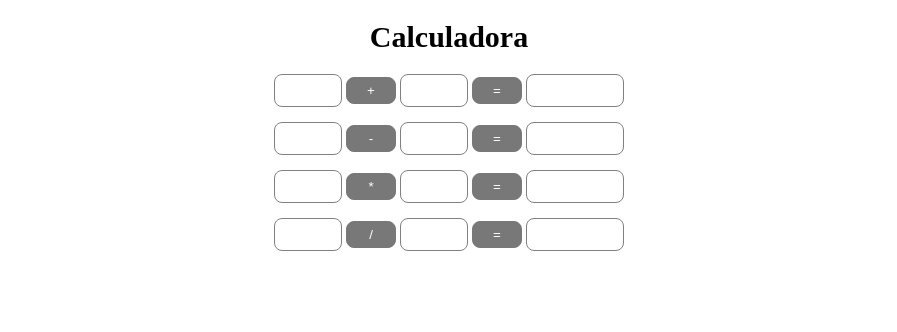
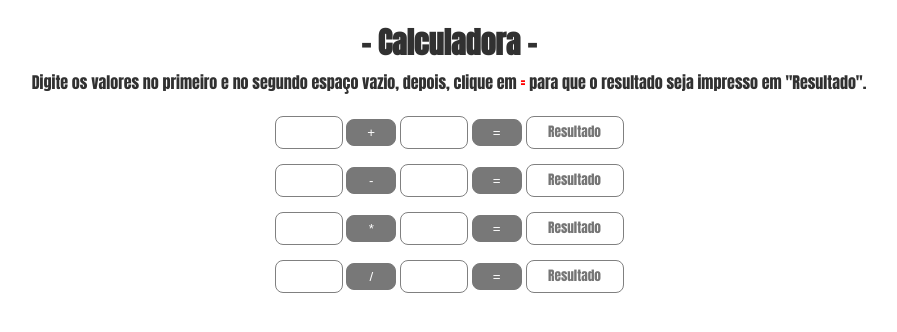
Before and after one commit to StWesleys/Calculadora, a plain HTML site: page index.html in a window 1280 px wide. Shown: the whole page, without its empty margins (191-1088 px from the left). Drawn offline with Linux system fonts and the light colour scheme.

Commit message:
2ª versão

```diff
--- a/assets/css/style.css
+++ b/assets/css/style.css
@@ -1,8 +1,13 @@
+@import url('https://fonts.googleapis.com/css2?family=Anton&display=swap');
+
 *{
     margin: 0;
     padding: 0;
 }
 
+body{
+    font-family: 'Anton', sans-serif;
+}
 header{
     display: flex;
     flex-direction: column;
@@ -10,8 +15,22 @@ header{
 }
 
 h1{
-    margin: 20px;
+    margin: 20px 20px 5px 20px;
     font-size: 30px;
+    color: #313131;
+}
+
+p{
+    margin-bottom: 22px;
+    color: #313131;
+}
+
+span{
+    color: red;
+}
+
+::-webkit-input-placeholder{
+    font-family: 'Anton', sans-serif;
 }
 
 input[type="text"]{
--- a/index.html
+++ b/index.html
@@ -9,23 +9,23 @@
 </head>
 <body>
     <header>
-        <h1>Calculadora</h1>
-
+        <h1>- Calculadora -</h1>
+        <p>Digite os valores no primeiro e no segundo espaço vazio, depois, clique em <span>=</span> para que o resultado seja impresso em "Resultado".</p>
         <form action="">
             <div id="ad">
-                <input type="text" name="adicao" id="val1"   minlength="1" maxlength="5"> <input type="button" value="+"> <input type="text" name="adicao" id="val2"   minlength="1" maxlength="5"> <input type="button" value="=" onclick="adicionar()"> <input type="text" name="resultado" id="resultado">
+                <input type="text" name="adicao" id="val1"   minlength="1" maxlength="5" placeholder=""> <input type="button" value="+"> <input type="text" name="adicao" id="val2"   minlength="1" maxlength="5"> <input type="button" value="=" onclick="adicionar()"> <input type="text" name="resultado" id="resultado" placeholder="Resultado">
             </div>
 
             <div id="sub">
-                <input type="text" name="sub" id="val3" minlength="1" maxlength="5"> <input type="button" value="-"> <input type="text" name="subtracao" id="val4" minlength="1" maxlength="5"> <input type="button" value="=" onclick="subtrair()"> <input type="text" name="resultado" id="resultado2">
+                <input type="text" name="sub" id="val3" minlength="1" maxlength="5"> <input type="button" value="-"> <input type="text" name="subtracao" id="val4" minlength="1" maxlength="5"> <input type="button" value="=" onclick="subtrair()"> <input type="text" name="resultado" id="resultado2" placeholder="Resultado">
             </div>
 
             <div id="mult">
-                <input type="text" name="mult" id="val5" minlength="1" maxlength="5"> <input type="button" value="*"> <input type="text" name="mult" id="val6" minlength="1" maxlength="5"> <input type="button" value="=" onclick="multiplicar()"> <input type="text" name="resultado" id="resultado3">
+                <input type="text" name="mult" id="val5" minlength="1" maxlength="5"> <input type="button" value="*"> <input type="text" name="mult" id="val6" minlength="1" maxlength="5"> <input type="button" value="=" onclick="multiplicar()"> <input type="text" name="resultado" id="resultado3" placeholder="Resultado">
             </div>
 
             <div id="div">
-                <input type="text" name="div" id="val7" minlength="1" maxlength="5"> <input type="button" value="/"> <input type="text" name="div" id="val8" minlength="1" maxlength="5"> <input type="button" value="=" onclick="divisao()"> <input type="text" name="resultado" id="resultado4">
+                <input type="text" name="div" id="val7" minlength="1" maxlength="5"> <input type="button" value="/"> <input type="text" name="div" id="val8" minlength="1" maxlength="5"> <input type="button" value="=" onclick="divisao()"> <input type="text" name="resultado" id="resultado4" placeholder="Resultado">
             </div>
         </form>
     </header>
```
